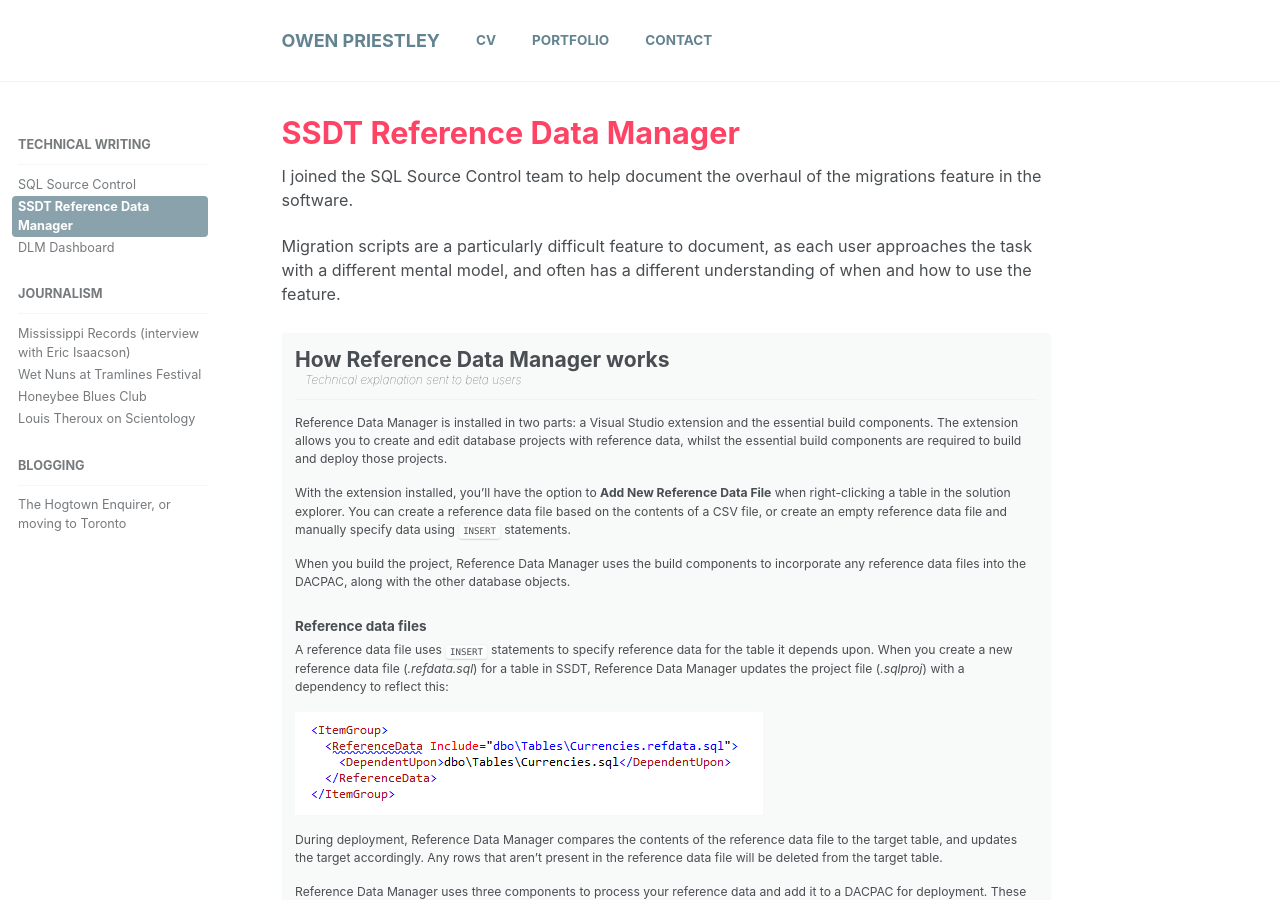
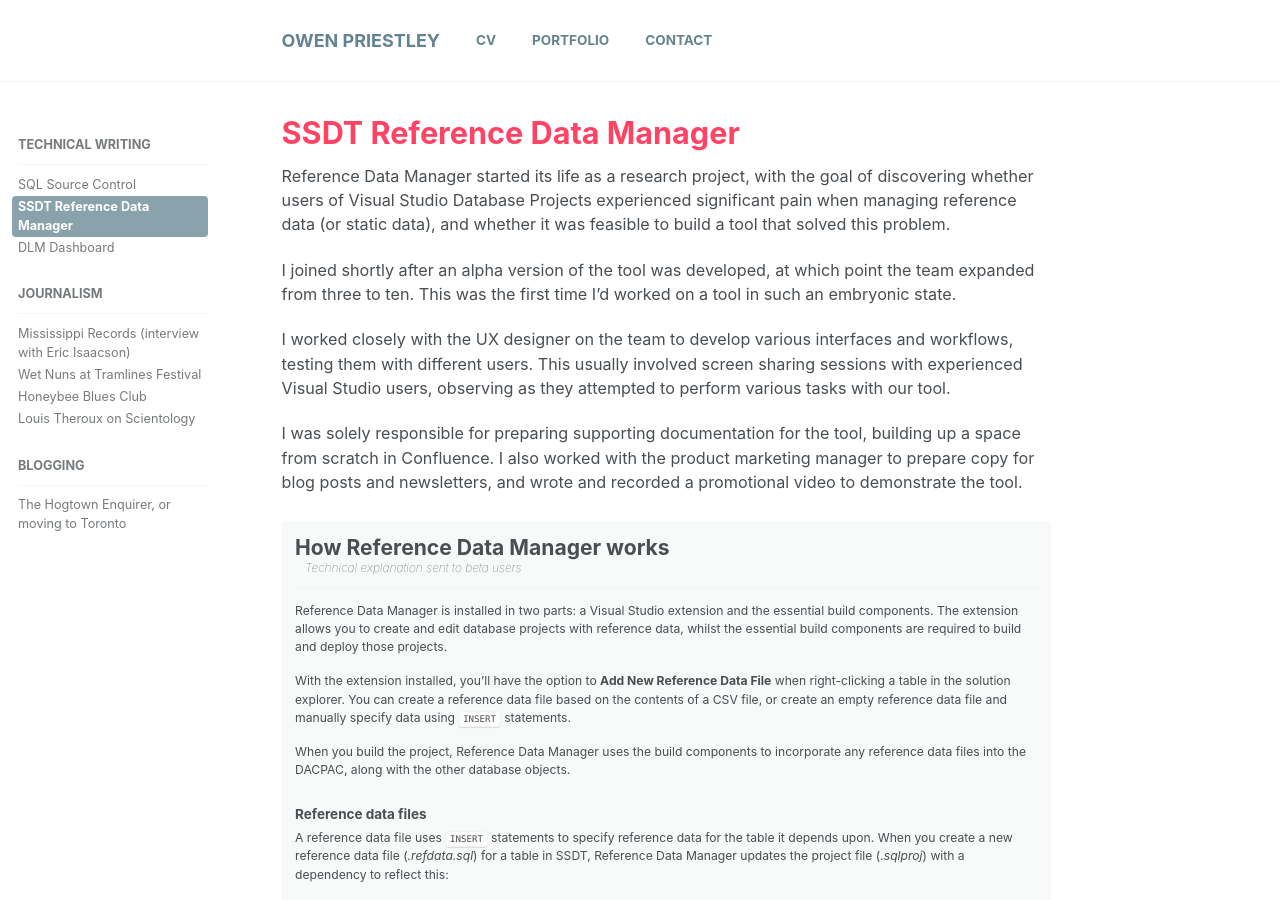
Before and after one commit to owenpriestley/owenpriestley.github.io, a Jekyll site: the page built from _portfolio/redgate/ssdt.md, in a window 1280 px wide and 900 px high. Built offline with Jekyll 4.4.1, drawn with Linux system fonts in a browser that asks for light colours.

Commit message:
Update blurbs

```diff
--- a/_portfolio/redgate/ssdt.md
+++ b/_portfolio/redgate/ssdt.md
@@ -7,11 +7,13 @@
 sidebar:
   nav: "portfolio"
 ---
+Reference Data Manager started its life as a research project, with the goal of discovering whether users of Visual Studio Database Projects experienced significant pain when managing reference data (or static data), and whether it was feasible to build a tool that solved this problem.
 
-I joined the SQL Source Control team to help document the overhaul of the migrations feature in the software.
+I joined shortly after an alpha version of the tool was developed, at which point the team expanded from three to ten. This was the first time I’d worked on a tool in such an embryonic state.
 
-Migration scripts are a particularly difficult feature to document, as each user approaches the task with a different mental model, and often has a different understanding of when and how to use the feature.
+I worked closely with the UX designer on the team to develop various interfaces and workflows, testing them with different users. This usually involved screen sharing sessions with experienced Visual Studio users, observing as they attempted to perform various tasks with our tool.
 
+I was solely responsible for preparing supporting documentation for the tool, building up a space from scratch in Confluence. I also worked with the product marketing manager to prepare copy for blog posts and newsletters, and wrote and recorded a promotional video to demonstrate the tool.
 <div markdown="1" class="notice">
 # How Reference Data Manager works
 <h2 class="subtitle">Technical explanation sent to beta users</h2>
```
Also changed, not shown: _portfolio/redgate/dlmdb.md (+3 -2 lines).
